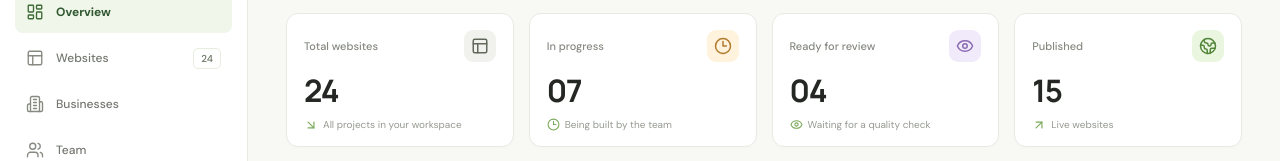
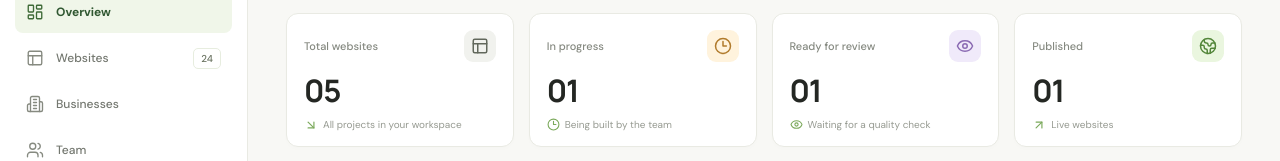
Before and after one commit to naimisspamming/webbon, a React (Vite) app: page / in a window 1280 px wide. Shown: the part 201-362 px from the top of the page. Built offline with nearby package versions, Linux system fonts and the light colour scheme.

Commit message:
Use accurate dashboard counts for current projects

```diff
--- a/src/App.tsx
+++ b/src/App.tsx
@@ -52,10 +52,10 @@ function App() {
   }), [projects, query, filter, activeNav]);
 
   const counts = {
-    total: projects.length + 19,
-    progress: projects.filter((p) => p.status === "In progress").length + 6,
-    review: projects.filter((p) => p.status === "Ready for review").length + 3,
-    live: projects.filter((p) => p.status === "Published").length + 14,
+    total: projects.length,
+    progress: projects.filter((p) => p.status === "In progress").length,
+    review: projects.filter((p) => p.status === "Ready for review").length,
+    live: projects.filter((p) => p.status === "Published").length,
   };
   const notify = (message: string) => {
     setNotice(message);
```
